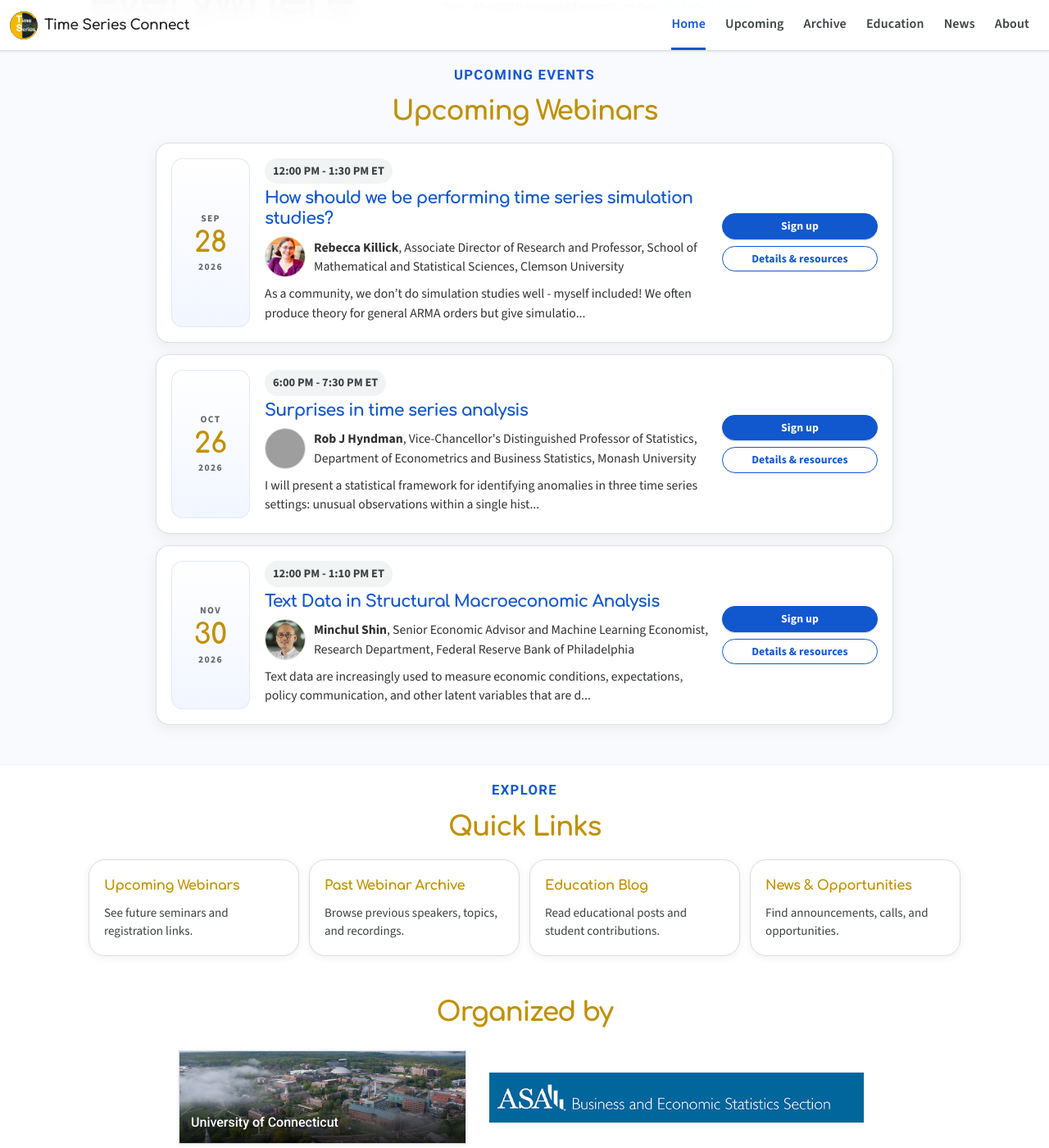
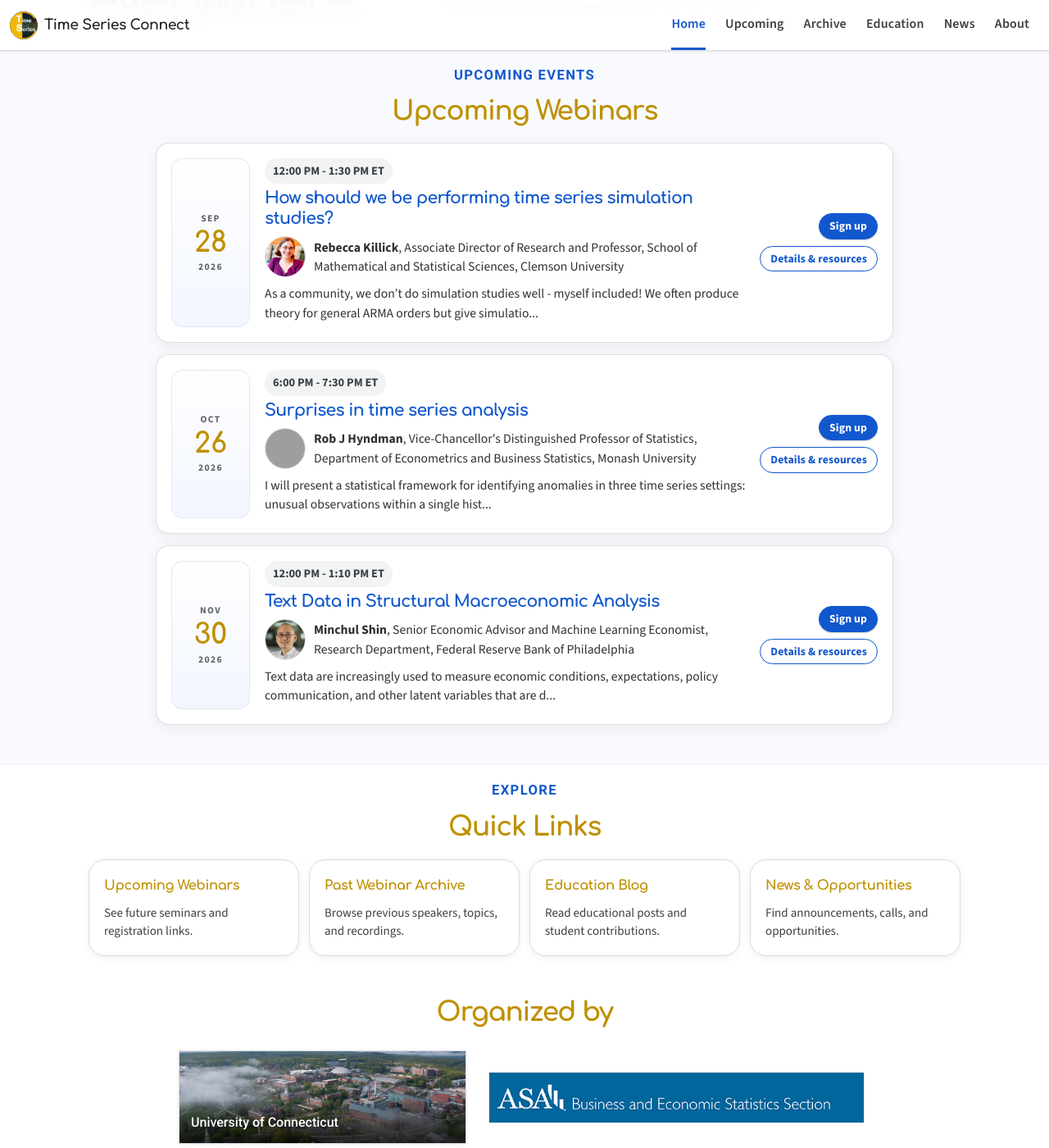
Before and after one commit to yaozheng-stat/time-series-connect, a Jekyll site: the page built from index.md, in a window 1280 px wide and 1400 px high, scrolled down 286 px. Shown: the whole window at 82% size. Built offline with Jekyll 4.4.1, drawn with Linux system fonts in a browser that asks for light colours; grey boxes are pictures that could not be loaded.

Commit message:
update button width on home page

```diff
--- a/assets/css/homepage-spacing.css
+++ b/assets/css/homepage-spacing.css
@@ -79,7 +79,7 @@ p,
 
 .home-upcoming-events .upcoming-event-card__body{
   display:grid;
-  grid-template-columns:minmax(0,1fr) 190px;
+  grid-template-columns:minmax(0,1fr) max-content;
   column-gap:16px;
   align-items:center;
 }
@@ -141,14 +141,16 @@ p,
   grid-column:2;
   grid-row:1 / span 4;
   align-self:center;
+  justify-self:end;
   display:flex;
   flex-direction:column;
+  align-items:flex-end;
   gap:8px;
   margin-top:0;
 }
 
 .home-upcoming-events .upcoming-event-card__actions .google-button{
-  width:100%;
+  width:auto;
   padding:6px 12px;
   font-size:.86rem;
   line-height:1.25;
@@ -239,7 +241,7 @@ p,
   }
 
   .home-upcoming-events .upcoming-event-card__body{
-    grid-template-columns:minmax(0,1fr) 190px;
+    grid-template-columns:minmax(0,1fr) max-content;
     column-gap:12px;
   }
 
```
